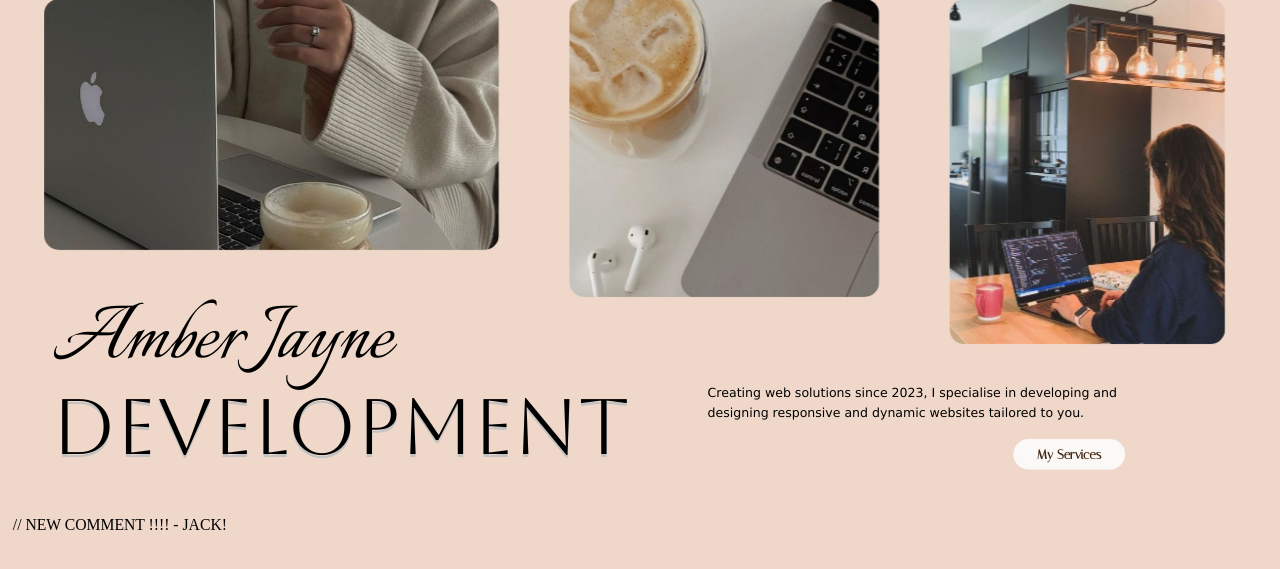
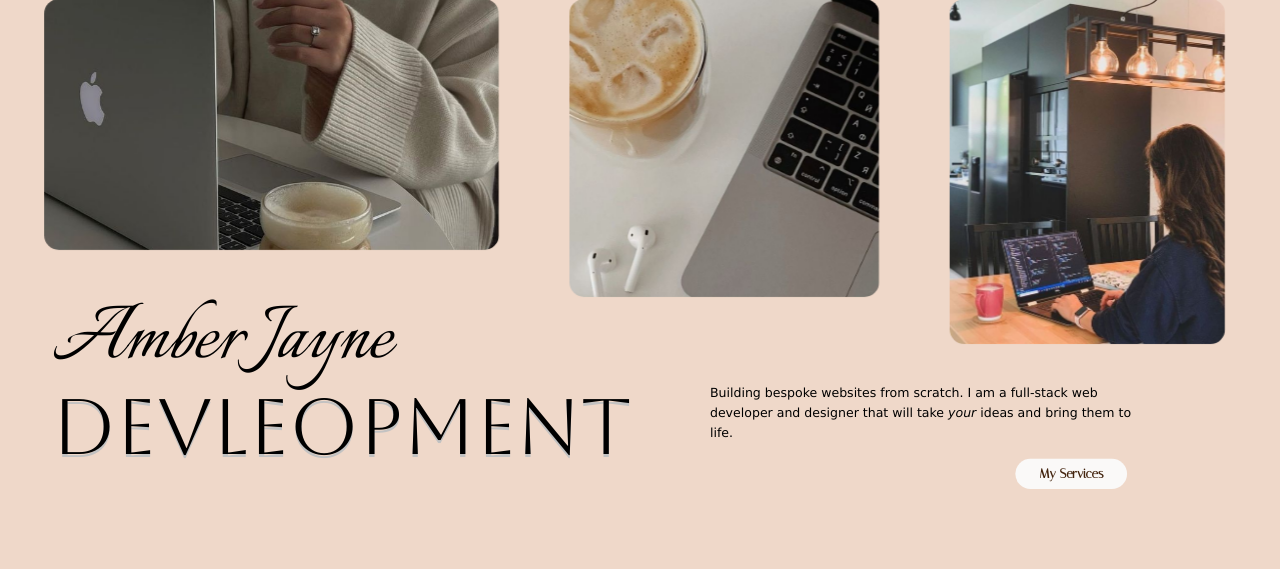
Before and after one commit to ajayyne/Portfolio, a PHP site: page / in a window 1280 px wide. Shown: the part 104-673 px from the top of the page. Run offline with PHP 8.4, Linux system fonts and the light colour scheme.

Commit message:
Updated SEO

```diff
--- a/Contact.php
+++ b/Contact.php
@@ -6,6 +6,7 @@
     <meta name="viewport" content="width=device-width, initial-scale=1.0">
     <meta http-equiv="X-UA-Compatible" content="ie=edge">
     <title>Contact Me</title>
+    <meta name="description" content="I am based in the Scottish Borders, Contact me to find out more about my Wed Develpment services or quotes.">
     <link rel="stylesheet" href="css/main.css">
     <link href="https://unpkg.com/aos@2.3.1/dist/aos.css" rel="stylesheet">
     <script src="javascript/navigation.js" defer></script>
--- a/Homecopy.html
+++ b/Homecopy.html
@@ -6,6 +6,7 @@
     <meta name="viewport" content="width=device-width, initial-scale=1.0">
     <meta http-equiv="X-UA-Compatible" content="ie=edge">
     <title>Amber Jayne Development</title>
+    <meta name="description" content="I'm a Borders based Web Developer and Designer specialising in building user-friendly websites. Contact me to find out more about Web Development services and quotes.">
     <link rel="stylesheet" href="css/main.css">
     <link href="https://unpkg.com/aos@2.3.1/dist/aos.css" rel="stylesheet">
     <script src="javascript/navigation.js" defer></script>
@@ -58,12 +59,11 @@
         <div class="desk-description">
             <div class="name">
                 <h1>Amber Jayne</h1>
-                <h2>DEVELOPMENT</h2>
+                <h2>DEVLEOPMENT</h2>
             </div>
 
             <div class="home-desc">
-                <p>Creating web solutions since 2023, I specialise in developing and designing responsive and dynamic
-                    websites tailored to you.</p>
+                <p>Building bespoke websites from scratch. I am a full-stack web developer and designer that will take <em>your</em> ideas and bring them to life.</p>
                 <button href="services.html">My Services</button>
             </div>
         </div>
--- a/Projects.html
+++ b/Projects.html
@@ -5,6 +5,7 @@
     <meta name="viewport" content="width=device-width, initial-scale=1.0">
     <meta http-equiv="X-UA-Compatible" content="ie=edge">
     <title>Projects</title>
+    <meta name="description" content="Explore my recent Web projects developed throughout my HND Web Development course. I build and design responsive and intuitive websites that encourage user engagement and interaction.">
     <link rel="stylesheet" href="css/main.css">
     <link href="https://unpkg.com/aos@2.3.1/dist/aos.css" rel="stylesheet">
     <script src="javascript/navigation.js" defer></script>
--- a/Services.html
+++ b/Services.html
@@ -6,6 +6,7 @@
     <meta name="viewport" content="width=device-width, initial-scale=1.0">
     <meta http-equiv="X-UA-Compatible" content="ie=edge">
     <title>Amber Jayne Development</title>
+    <meta name="description" content="Offering a range of Web services, I am a full-stack developer that offers Development, Design services such as wireframing and prototyping, and Web maintenance. Contact me for more information or quotes.">
     <link rel="stylesheet" href="css/main.css">
     <link href="https://unpkg.com/aos@2.3.1/dist/aos.css" rel="stylesheet">
     <script src="javascript/navigation.js" defer></script>
--- a/Testimonials.html
+++ b/Testimonials.html
@@ -6,6 +6,7 @@
     <meta name="viewport" content="width=device-width, initial-scale=1.0">
     <meta http-equiv="X-UA-Compatible" content="ie=edge">
     <title>Amber Jayne Development</title>
+    <meta name="description" content="What do my clients say? View my client testimonials and completed projects. I work closesly with my clients to ensure their website comes to life and delivers users a great experience.">
     <link rel="stylesheet" href="css/main.css">
     <link href="https://unpkg.com/aos@2.3.1/dist/aos.css" rel="stylesheet">
     <script src="javascript/navigation.js" defer></script>
--- a/index.html
+++ b/index.html
@@ -6,6 +6,7 @@
     <meta name="viewport" content="width=device-width, initial-scale=1.0">
     <meta http-equiv="X-UA-Compatible" content="ie=edge">
     <title>Amber Jayne Development</title>
+    <meta name="description" content="I'm a Borders based Web Developer and Designer specialising in building user-friendly websites. Contact me to find out more about Web Development services and quotes.">
     <link rel="stylesheet" href="css/main.css">
     <link href="https://unpkg.com/aos@2.3.1/dist/aos.css" rel="stylesheet">
     <script src="javascript/navigation.js" defer></script>
@@ -65,12 +66,11 @@
         <div class="desk-description">
             <div class="name">
                 <h1>Amber Jayne</h1>
-                <h2>DEVELOPMENT</h2>
+                <h2>DEVLEOPMENT</h2>
             </div>
 
             <div class="home-desc">
-                <p>Creating web solutions since 2023, I specialise in developing and designing responsive and dynamic
-                    websites tailored to you.</p>
+                <p>Building bespoke websites from scratch. I am a full-stack web developer and designer that will take <em>your</em> ideas and bring them to life.</p>
                 <button href="services.html">My Services</button>
             </div>
         </div>
@@ -90,4 +90,3 @@
 </body>
 
 </html>
-// NEW COMMENT !!!! - JACK!
```
Also changed, not shown: README.md (added), images/shop1.jpg (added).
